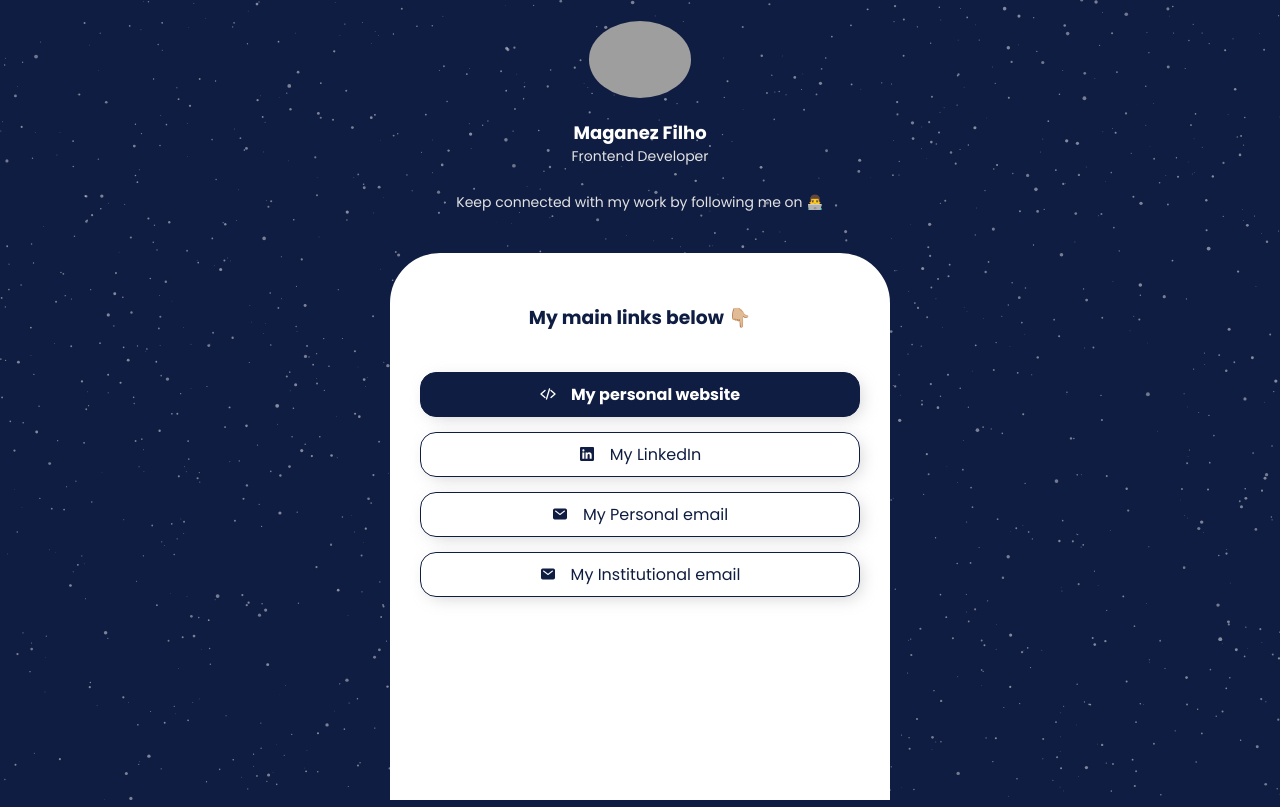
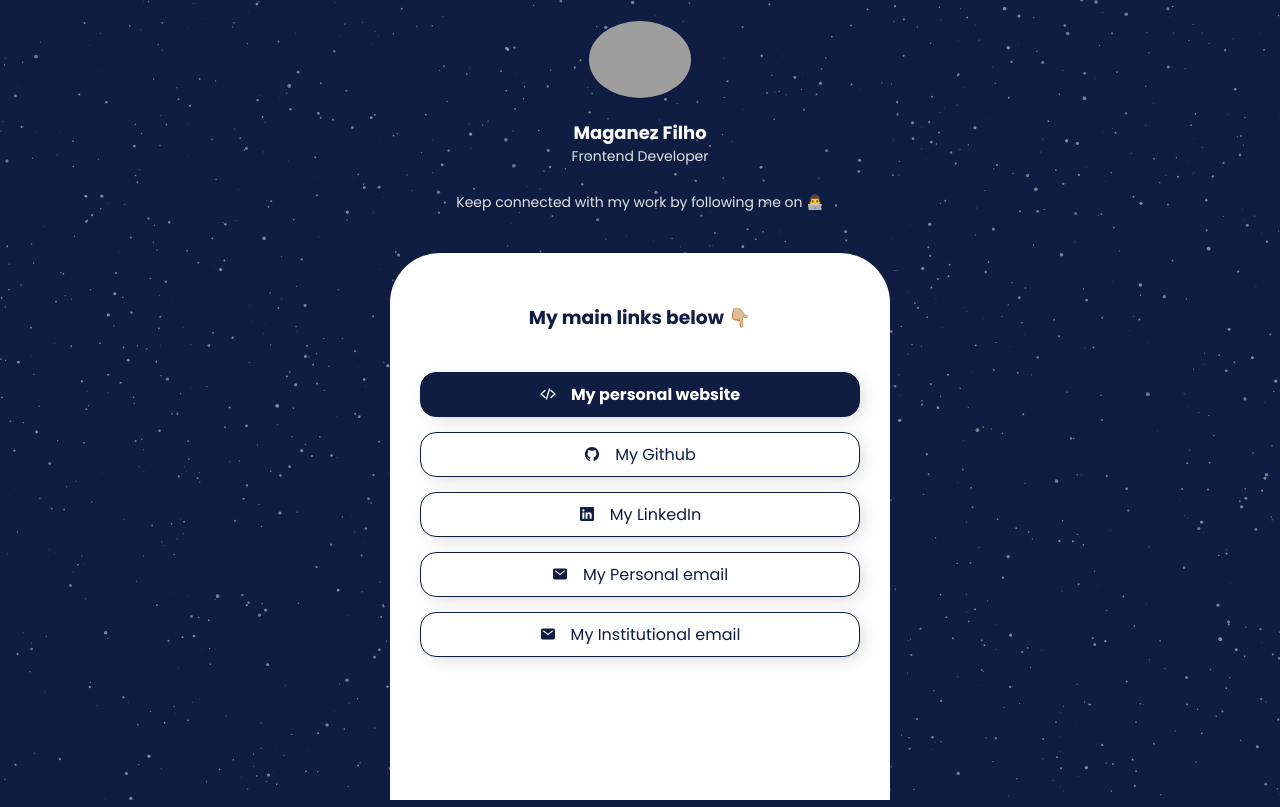
Before and after one commit to thebgby/my-linktree, a plain HTML site: page index.html in a window 1280 px wide. Drawn offline with nearby package versions, Linux system fonts and the light colour scheme; grey boxes are pictures that could not be loaded; animation ran at ten frames a second.

Commit message:
:sparkles: Added github link

```diff
--- a/index.html
+++ b/index.html
@@ -89,6 +89,16 @@
         >
           <ion-icon name="code-slash"></ion-icon>
           My personal website
+        </a>
+
+        <a
+          target="_blank"
+          rel="noopener noreferrer"
+          href="https://github.com/maganezf"
+          class="link"
+        >
+          <ion-icon name="logo-github"></ion-icon>
+          My Github
         </a>
 
         <a
```
Also changed, not shown: 1 other file.
